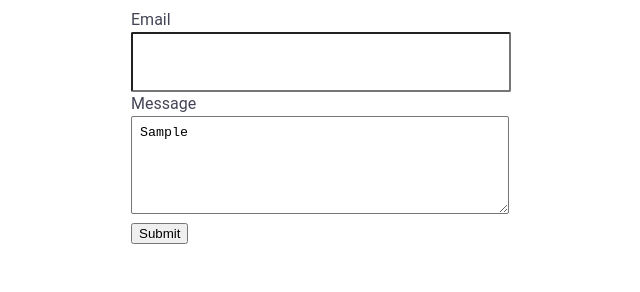
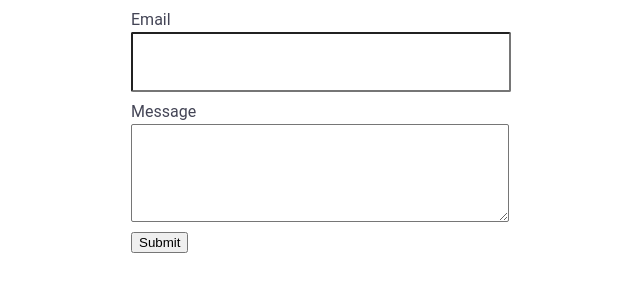
Before and after one commit to Olexandr-L45D/goit-js-hw-09, a website built with Vite: page src/2-form.html in a window 1280 px wide. Both pictures are taken after typing "name@example.com", "Sample" into the empty fields and a click on the button "Submit". Shown: the whole page, without its empty margins (319-959 px from the left). Built offline with nearby package versions, Linux system fonts and the light colour scheme.

Commit message:
Summ required 2 form

```diff
--- a/src/css/styles.css
+++ b/src/css/styles.css
@@ -52,6 +52,16 @@ ol {
   display: flex;
   text-align: left;
    flex-direction: column;
+}
+
+.feedback-form label {
+  display: flex;
+  flex-direction: column;
+  margin-bottom: 8px;
+}
+
+.feedback-form label:nth-of-type(2) {
+  margin-top: 8px;
 }
 
 .input {
--- a/src/js/2-form.js
+++ b/src/js/2-form.js
@@ -4,28 +4,26 @@ let formData = {
      email: "", message: "" };
 
 const formTrackChanges = document.querySelector(".feedback-form");
-let inputTaxts = formTrackChanges.elements.email;
-let textareaTaxts = formTrackChanges.elements.message;
 const localStorageKey = "feedback-form-state";
 
-inputTaxts.value = localStorage.getItem(localStorageKey);
-textareaTaxts.value = localStorage.getItem(localStorageKey);
+window.addEventListener('load', function () {
+  const storData = JSON.parse(this.localStorage.getItem(localStorageKey));
+  if (storData) {
+      Array.from(formTrackChanges.elements).forEach(function(element) {
+          if (element.name && storData[element.name]) {
+              element.value = storData[element.name];
+              formData[element.name] = storData[element.name];
+          }
+      });
+  }
+});
 
-formTrackChanges.addEventListener('input', handlerinput);
-
-function handlerinput(evt) {
-  localStorage.setItem(localStorageKey, evt.target.value);
-
-  let inputTaxts = document.querySelector('.input')
-inputTaxts.textContent = evt.currentTarget.email.value;
-let textareaTaxts = document.querySelector('textarea')
-textareaTaxts.textContent = evt.currentTarget.message.value;
-// formData = {inputTaxts, textareaTaxts }
- formData = `${email.value} ${message.value}` ;
-const valueForm = JSON.stringify(formData);
-const valueFormParse = JSON.parse(valueForm);
-console.log(valueFormParse);
-};
+formTrackChanges.addEventListener('input', function (event) {
+  if (event.target.name === 'email' || event.target.name === 'message') {
+      formData[event.target.name] = event.target.value.trim();
+      localStorage.setItem(localStorageKey, JSON.stringify(formData));
+  };
+});
 
 formTrackChanges.addEventListener("submit", (evt) => {
   evt.preventDefault();
```
